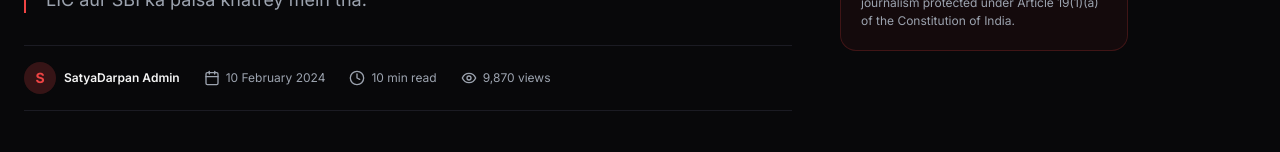
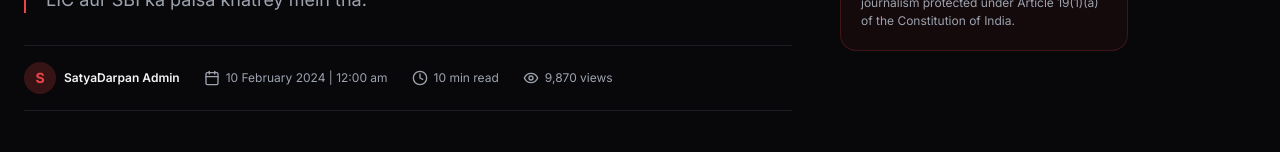
Before and after one commit to Lavkumarsharma/SATYA-DARPAN, a Next.js app in the folder frontend/: page /article/adani-hindenburg-full-truth in a window 1280 px wide. Shown: the part 488-640 px from the top of the page. Built offline with nearby package versions, Linux system fonts and the light colour scheme; no server answers; a web font is replaced by a local one.

Commit message:
Force all main routes to dynamic rendering and show full publication time on article page

```diff
--- a/frontend/src/app/article/[slug]/page.tsx
+++ b/frontend/src/app/article/[slug]/page.tsx
@@ -1,3 +1,4 @@
+export const dynamic = 'force-dynamic';
 import { notFound } from 'next/navigation';
 import Link from 'next/link';
 import { Calendar, Clock, Eye, ChevronLeft, Share2, BookOpen, ExternalLink } from 'lucide-react';
@@ -262,7 +263,7 @@ export default async function ArticlePage({ params }: { params: { slug: string }
             {article.publishedAt && (
               <div className="flex items-center gap-1.5">
                 <Calendar className="w-4 h-4" />
-                {new Date(article.publishedAt).toLocaleDateString('en-IN', { day: 'numeric', month: 'long', year: 'numeric' })}
+                {new Date(article.publishedAt).toLocaleDateString('en-IN', { day: 'numeric', month: 'long', year: 'numeric' })} | {new Date(article.publishedAt).toLocaleTimeString('en-IN', { hour: '2-digit', minute: '2-digit', hour12: true })}
               </div>
             )}
             <div className="flex items-center gap-1.5">
--- a/frontend/src/app/categories/[slug]/page.tsx
+++ b/frontend/src/app/categories/[slug]/page.tsx
@@ -1,3 +1,4 @@
+export const dynamic = 'force-dynamic';
 import Link from 'next/link';
 import { Calendar, Eye, ChevronLeft } from 'lucide-react';
 
--- a/frontend/src/app/categories/page.tsx
+++ b/frontend/src/app/categories/page.tsx
@@ -1,3 +1,4 @@
+export const dynamic = 'force-dynamic';
 import Link from 'next/link';
 import { Layers, ChevronRight } from 'lucide-react';
 
--- a/frontend/src/app/fact-checks/page.tsx
+++ b/frontend/src/app/fact-checks/page.tsx
@@ -1,3 +1,4 @@
+export const dynamic = 'force-dynamic';
 import Link from 'next/link';
 import { CheckCircle, Calendar, Eye } from 'lucide-react';
 
--- a/frontend/src/app/timeline/page.tsx
+++ b/frontend/src/app/timeline/page.tsx
@@ -1,3 +1,4 @@
+export const dynamic = 'force-dynamic';
 import Link from 'next/link';
 import { Calendar, Eye, Clock } from 'lucide-react';
 
```
